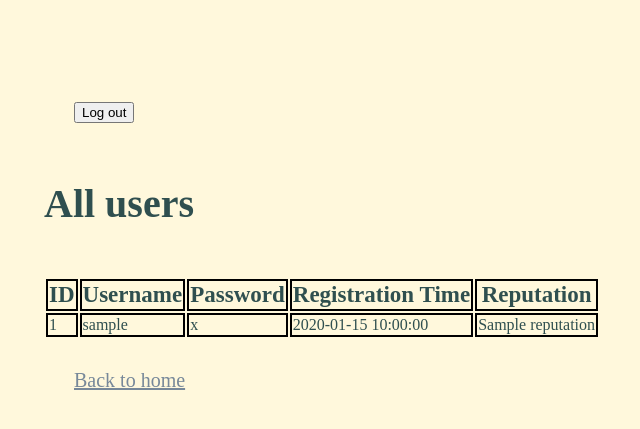
After one commit to AndreeaGrosu23/Ask_Mate_3, a Flask app: template templates/list_users.html in a window 1280 px wide. The commit adds this page. Shown: the top 429 px of the page, without its empty margins (28-668 px from the left). Run offline with Flask 2, Linux system fonts and the light colour scheme; the template is opened without the code that fills it: most values are stand-ins (such as "Sample title", 1, 10 or a date in 2020).

Commit message:
Add list_users function and start voting_up function

```diff
--- a/app.py
+++ b/app.py
@@ -1,7 +1,6 @@
 import data_manager
 import os
-import bcrypt
-from flask import Flask,session, render_template, escape, request, redirect, url_for
+from flask import Flask,session, render_template, request, redirect, url_for
 
 app = Flask(__name__)
 
@@ -135,6 +134,24 @@ def add_answer(question_id):
         return render_template('index.html', questions=questions)
 
 
+@app.route('/list-users')
+def all_users():
+    all_users = data_manager.get_all_users()
+    return render_template('list_users.html', all_users=all_users)
+
+@app.route('/question/<question_id>/vote_up')
+def question_vote_up(question_id):
+    answers = data_manager.get_question_with_answers(question_id)
+    vote_number=int(answers[0]['vote_number'])+1
+
+    data = {
+        'vote_number': vote_number,
+        'question_id': int(question_id),
+    }
+
+    data_manager.update_vote(data)
+    return redirect(url_for('question_details', answers=answers, question_id=question_id))
+
 
 
 if __name__ == '__main__':
--- a/sample_data/sample_data.sql
+++ b/sample_data/sample_data.sql
@@ -75,7 +75,8 @@ CREATE TABLE users (
     id serial NOT NULL,
     username text,
     password text,
-    registration_time timestamp without time zone
+    registration_time timestamp without time zone,
+    reputation int
 );
 
 ALTER TABLE ONLY answer
--- a/templates/index.html
+++ b/templates/index.html
@@ -4,6 +4,8 @@
     <h1>MENU ASK MATE</h1>
     <a href="{{ url_for('all_questions') }}">List all questions</a>
     <a href="{{ url_for('add_question') }}">Add question</a>
+    <a href="{{ url_for('all_users') }}">List all users</a>
+
     {% include 'logout.html' %}
 
     <table>
--- /dev/null
+++ b/templates/list_users.html
@@ -0,0 +1,29 @@
+{% extends "layout.html" %}
+
+{% include 'logout.html' %}
+
+{% block content %}
+    <h1>All users</h1>
+    <br>
+    <table>
+        <tr>
+            <th>ID</th>
+            <th>Username</th>
+            <th>Password</th>
+            <th>Registration Time</th>
+            <th>Reputation</th>
+        </tr>
+        {% for user in all_users %}
+        <tr>
+            <td>{{ user.id }}</td>
+            <td>{{ user.username }}</td>
+            <td>{{ user.password }}</td>
+            <td>{{ user.registration_time }}</td>
+            <td>{{ user.reputation }}</td>
+        </tr>
+        {%  endfor %}
+    </table>
+
+    {% include 'footer.html' %}
+
+{% endblock %}
--- a/templates/question.html
+++ b/templates/question.html
@@ -5,7 +5,7 @@
         <p>Question ID: {{ answers[0].id }}</p>
         <p>Question Submission time: {{ answers[0].submission_time }}</p>
         <p>Question View number: {{ answers[0].view_number }}</p>
-        <p>Question Vote number: {{answers[0].vote_number }}</p>
+        <p>Question Vote number: {{answers[0].vote_number }}</p><a href="{{ url_for('question_vote_up', question_id=question_id) }}">^</a>
         <p>Question Title: {{ answers[0].title }}</p>
         <p>Question Message: {{ answers[0].message }}</p>
         <p>Question Image: {{ answers[0].image }}</p>
```
Also changed, not shown: data_manager.py (+21 -2 lines).
